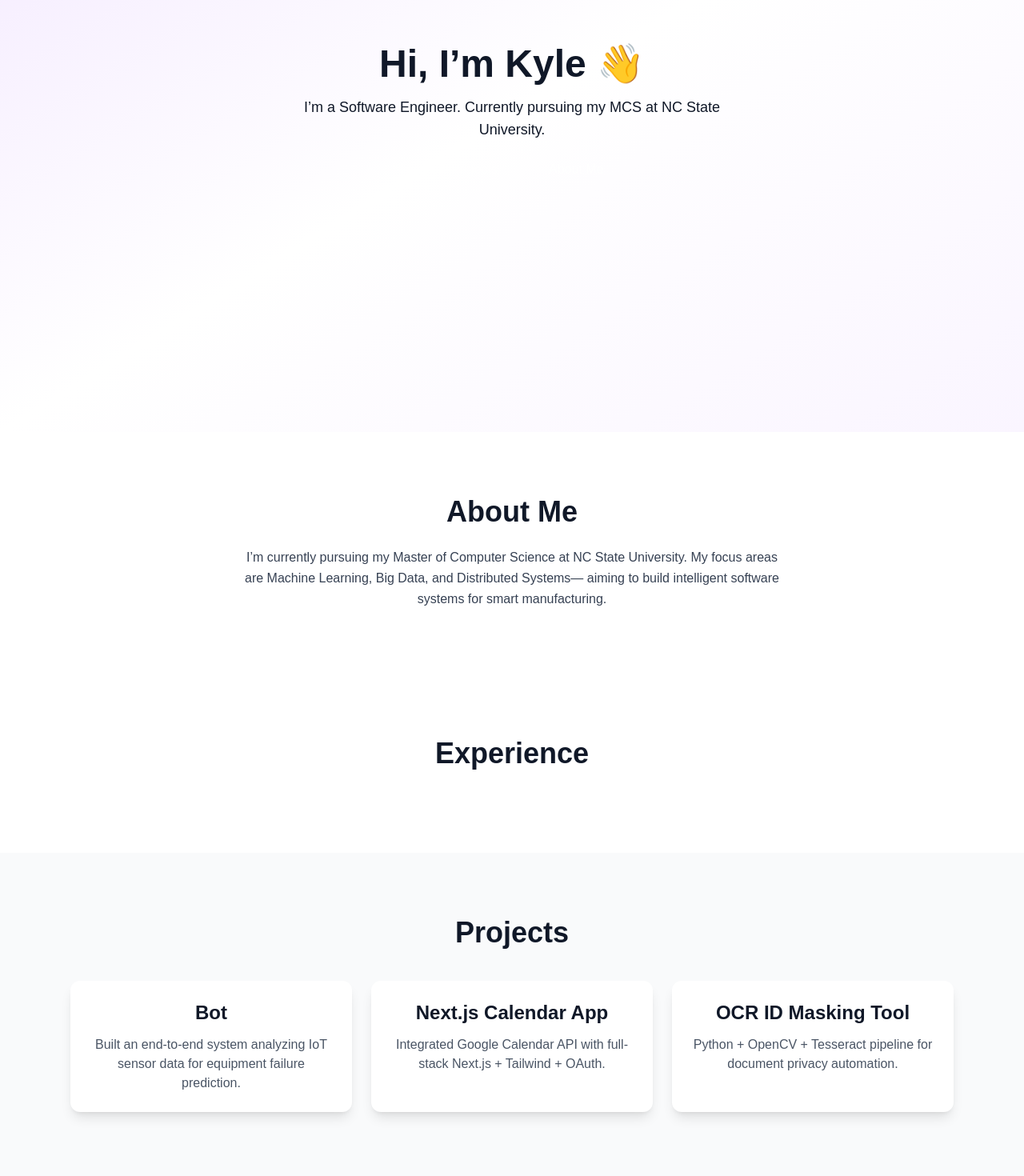
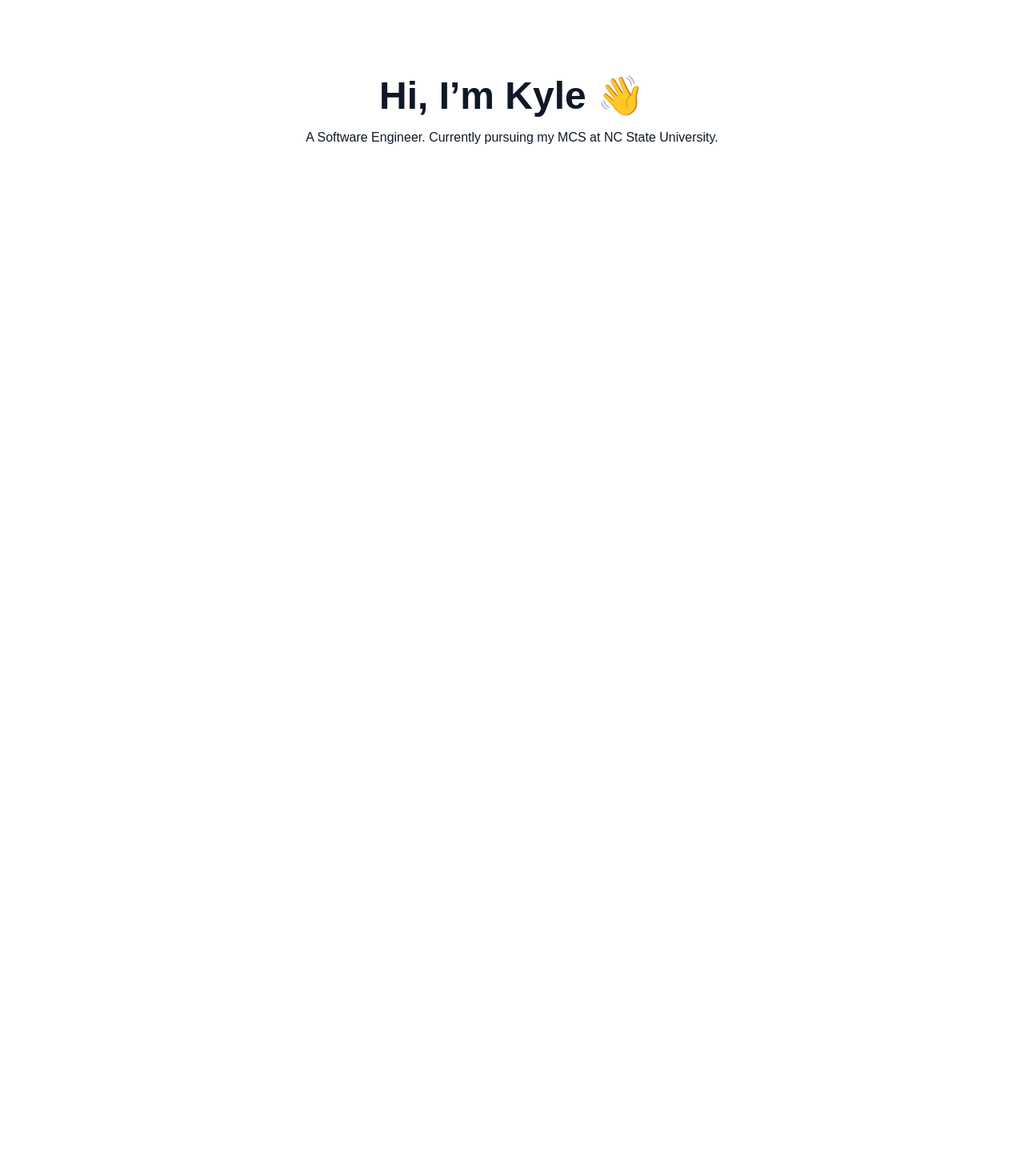
Before and after one commit to hkc619/portfolio, a Next.js app: page / in a window 1280 px wide. Shown: the part 260-1730 px from the top of the page at 80% size. After the commit the page ends 800 px from the top, so only its background shows below. Built offline with nearby package versions, Linux system fonts and the light colour scheme.

Commit message:
Snap-scroll done.

```diff
--- a/src/app/page.tsx
+++ b/src/app/page.tsx
@@ -7,13 +7,23 @@ import Contact from "@/components/Contact";
 
 export default function Home() {
   return (
-    <main className="text-gray-900">
+    <main className="text-gray-900 h-screen overflow-y-scroll snap-y snap-mandatory scroll-smooth">
       <Navbar />
-      <Hero />
-      <About />
-      <Experience />
-      <Projects />
-      <Contact />
+      <section id="hero" className="h-screen snap-start">
+        <Hero />
+      </section>
+      <section id="about" className="h-screen snap-start">
+        <About />
+      </section>
+      <section id="experience" className="h-screen snap-start">
+        <Experience />
+      </section>
+      <section id="projects" className="h-screen snap-start">
+        <Projects />
+      </section>
+      <section id="contact" className="h-screen snap-start">
+        <Contact />
+      </section>
     </main>
   );
 }
--- a/src/components/About.tsx
+++ b/src/components/About.tsx
@@ -1,13 +1,24 @@
+import Reveal from "./Reveal";
+
 export default function About() {
   return (
-    <section id="about" className="py-20 bg-white text-center">
-      <h2 className="text-4xl font-bold mb-6">About Me</h2>
-      <p className="max-w-2xl mx-auto text-gray-700 leading-relaxed">
-        I’m currently pursuing my Master of Computer Science at NC State
-        University. My focus areas are Machine Learning, Big Data, and
-        Distributed Systems— aiming to build intelligent software systems for
-        smart manufacturing.
-      </p>
+    <section
+      id="about"
+      className="flex flex-col justify-center items-center text-center h-screen bg-white dark:bg-gray-100 transition-colors duration-500"
+    >
+      <Reveal>
+        <h2 className="text-4xl font-bold mb-6">About Me</h2>
+      </Reveal>
+      <Reveal delay={0.2}>
+        <p className="max-w-2xl mx-auto text-gray-700 leading-relaxed">
+          Hi, This is Kyle C. I am currently pursuing my Master of Computer
+          Science at NC State University. I received my Bachelor of Science
+          degree of Industrial Engineering and Management from National Yang
+          Ming Chiao Tung Unicversity in 2024. I have experience in MERN
+          Developement and Chat Bot Developement. My focus areas are Machine
+          Learning, AI and Full-stack Developement.
+        </p>
+      </Reveal>
     </section>
   );
 }
--- a/src/components/Contact.tsx
+++ b/src/components/Contact.tsx
@@ -1,12 +1,15 @@
 export default function Contact() {
   return (
-    <section id="contact" className="py-20 bg-white text-center">
+    <section
+      id="contact"
+      className="flex flex-col justify-center items-center text-center h-screen bg-white dark:bg-gray-100 transition-colors duration-500"
+    >
       <h2 className="text-4xl font-bold mb-6">Contact</h2>
       <p className="text-gray-600 mb-8">
         Interested in collaboration or have a question? Let’s get in touch!
       </p>
       <a
-        href="mailto:kyle@example.com"
+        href="mailto:kylechchiu@gmail.com"
         className="px-6 py-3 bg-primary text-white rounded-lg hover:bg-primary-dark transition"
       >
         Email Me
--- a/src/components/Experience.tsx
+++ b/src/components/Experience.tsx
@@ -2,8 +2,17 @@
 
 export default function Experience() {
   return (
-    <section id="experience" className="py-20 bg-white text-center">
+    <section
+      id="experience"
+      className="flex flex-col justify-center items-center text-center h-screen bg-white dark:bg-gray-100 transition-colors duration-500"
+    >
       <h2 className="text-4xl font-bold mb-6">Experience</h2>
+      <p className="max-w-2xl mx-auto text-gray-700 leading-relaxed">
+        Lorem ipsum dolor, sit amet consectetur adipisicing elit. Eligendi
+        accusamus provident tenetur delectus quis. Assumenda cumque doloremque
+        praesentium vitae vero mollitia, est officia tenetur placeat eveniet
+        ullam enim similique expedita!
+      </p>
     </section>
   );
 }
--- a/src/components/Hero.tsx
+++ b/src/components/Hero.tsx
@@ -4,33 +4,18 @@ import { motion } from "framer-motion";
 
 export default function Hero() {
   return (
-    <section className="relative flex flex-col justify-center items-center text-center h-screen bg-gradient-to-br from-purple-100 via-white to-purple-50 dark:from-gray-900 dark:via-gray-800 dark:to-gray-900 transition-colors duration-500">
+    <section className="flex flex-col justify-center items-center text-center h-screen bg-white dark:bg-gray-100 transition-colors duration-500">
       <motion.h1
         initial={{ opacity: 0, y: -30 }}
         animate={{ opacity: 1, y: 0 }}
         transition={{ duration: 0.8 }}
-        className="text-5xl font-bold mb-4 text-primary"
+        className="text-5xl font-bold text-primary dark:text-primary-dark mb-4"
       >
         Hi, I’m Kyle 👋
       </motion.h1>
-      <p className="text-lg text-primary max-w-xl">
-        I’m a Software Engineer. Currently pursuing my MCS at NC State
-        University.
+      <p className="text-primary dark:text-primary-dark max-w-xl">
+        A Software Engineer. Currently pursuing my MCS at NC State University.
       </p>
-      <div className="mt-6 space-x-4">
-        <a
-          href="#projects"
-          className="mt-8 px-6 py-3 bg-primary text-white rounded-lg hover:bg-primary-dark transition"
-        >
-          View Projects
-        </a>
-        <a
-          href="/about"
-          className="mt-8 px-6 py-3 bg-primary text-white rounded-lg hover:bg-primary-dark transition"
-        >
-          About Me
-        </a>
-      </div>
       <div className="absolute inset-0 -z-10 bg-[radial-gradient(circle_at_center,rgba(139,92,246,0.2)_0%,transparent_60%)]"></div>
     </section>
   );
--- a/src/components/Navbar.tsx
+++ b/src/components/Navbar.tsx
@@ -19,7 +19,7 @@ export default function Navbar() {
       initial={{ y: -60, opacity: 0 }}
       animate={{ y: 0, opacity: 1 }}
       transition={{ duration: 0.6 }}
-      className="fixed top-0 left-0 w-full bg-white/80 dark:bg-gray-800/80 backdrop-blur-md shadow-sm z-50"
+      className="fixed top-0 left-0 w-full bg-white/80 dark:bg-primary-dark backdrop-blur-md shadow-sm z-50"
     >
       <div className="max-w-6xl mx-auto px-4 flex justify-between items-center h-16">
         <h1
--- a/src/components/Projects.tsx
+++ b/src/components/Projects.tsx
@@ -1,8 +1,11 @@
+"use client";
+
+import { motion } from "framer-motion";
+
 const projects = [
   {
-    title: "Bot",
-    description:
-      "Built an end-to-end system analyzing IoT sensor data for equipment failure prediction.",
+    title: "AI Chat Bot",
+    description: "Built an end-to-end AI chatbot",
   },
   {
     title: "Next.js Calendar App",
@@ -14,12 +17,28 @@ const projects = [
     description:
       "Python + OpenCV + Tesseract pipeline for document privacy automation.",
   },
+
+  {
+    title: "OCR ID Masking Tool",
+    description:
+      "Python + OpenCV + Tesseract pipeline for document privacy automation.",
+  },
 ];
 
 export default function Projects() {
   return (
-    <section id="projects" className="py-20 bg-gray-50 text-center">
-      <h2 className="text-4xl font-bold mb-10">Projects</h2>
+    <section
+      id="projects"
+      className="flex flex-col justify-center items-center text-center h-screen bg-white dark:bg-gray-100 transition-colors duration-500"
+    >
+      <motion.h2
+        initial={{ opacity: 0, y: -30 }}
+        animate={{ opacity: 1, y: 0 }}
+        transition={{ duration: 0.8 }}
+        className="text-4xl font-bold mb-10"
+      >
+        Projects
+      </motion.h2>
       <div className="grid md:grid-cols-3 gap-6 max-w-6xl mx-auto px-6">
         {projects.map((p, idx) => (
           <div
--- /dev/null
+++ b/src/components/Reveal.tsx
@@ -0,0 +1,48 @@
+"use client";
+import { motion, useAnimation, useInView } from "framer-motion";
+import { useEffect, useRef } from "react";
+
+export default function Reveal({
+  children,
+  direction = "up",
+  delay = 0,
+}: {
+  children: React.ReactNode;
+  direction?: "up" | "down" | "left" | "right";
+  delay?: number;
+}) {
+  const ref = useRef(null);
+  const isInView = useInView(ref, { once: true, margin: "-100px" });
+  const controls = useAnimation();
+
+  useEffect(() => {
+    if (isInView) {
+      controls.start("visible");
+    }
+  }, [isInView, controls]);
+
+  const variants = {
+    hidden: {
+      opacity: 0,
+      y: direction === "up" ? 40 : direction === "down" ? -40 : 0,
+      x: direction === "left" ? 40 : direction === "right" ? -40 : 0,
+    },
+    visible: {
+      opacity: 1,
+      x: 0,
+      y: 0,
+      transition: { duration: 0.8, delay },
+    },
+  };
+
+  return (
+    <motion.div
+      ref={ref}
+      initial="hidden"
+      animate={controls}
+      variants={variants}
+    >
+      {children}
+    </motion.div>
+  );
+}
--- a/src/components/ThemeProvider.tsx
+++ b/src/components/ThemeProvider.tsx
@@ -8,7 +8,7 @@ export default function ThemeProvider({ children }: { children: ReactNode }) {
       attribute="class"
       defaultTheme="light"
       enableSystem={false}
-      themes={["light", "dark"]}
+      //themes={["light", "dark"]}
     >
       {children}
     </NextThemesProvider>
```
